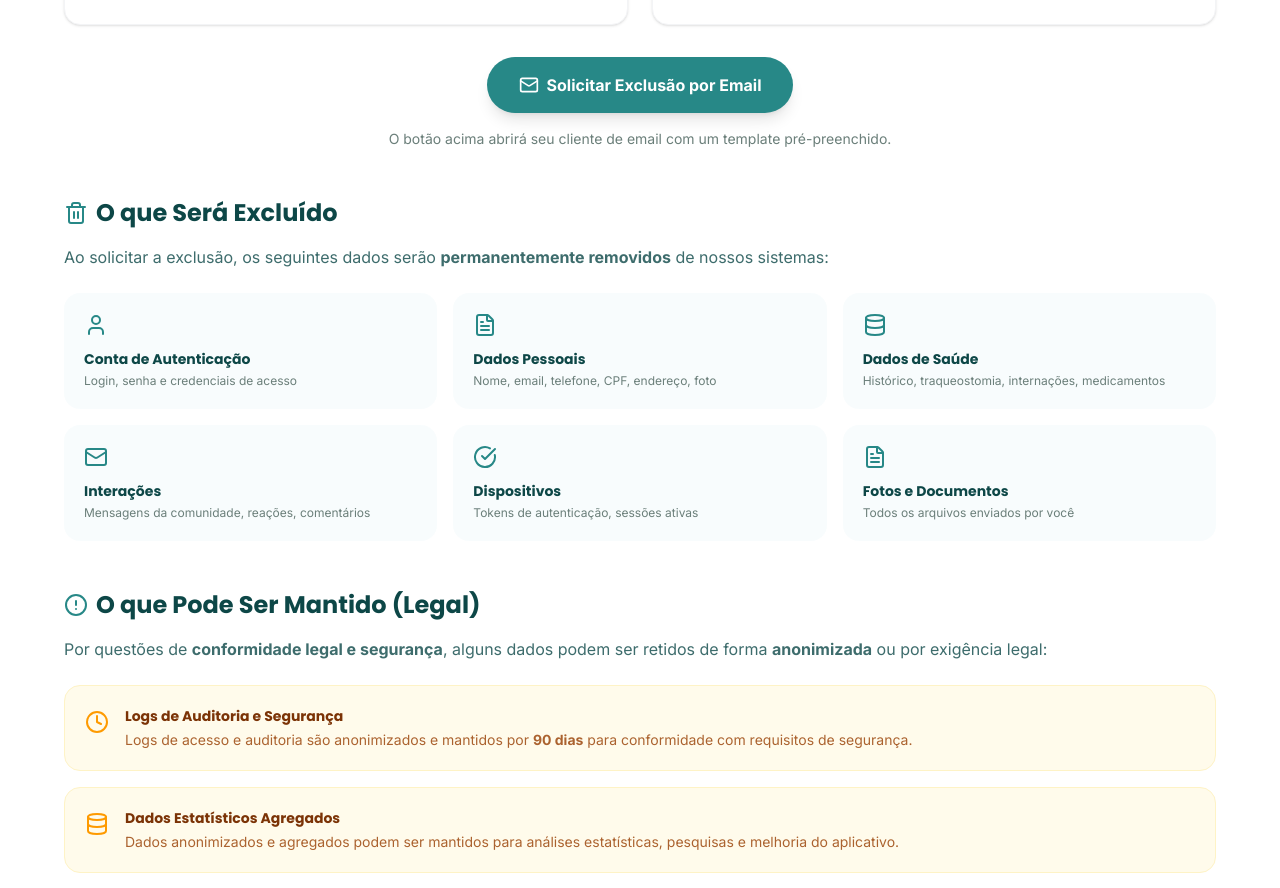
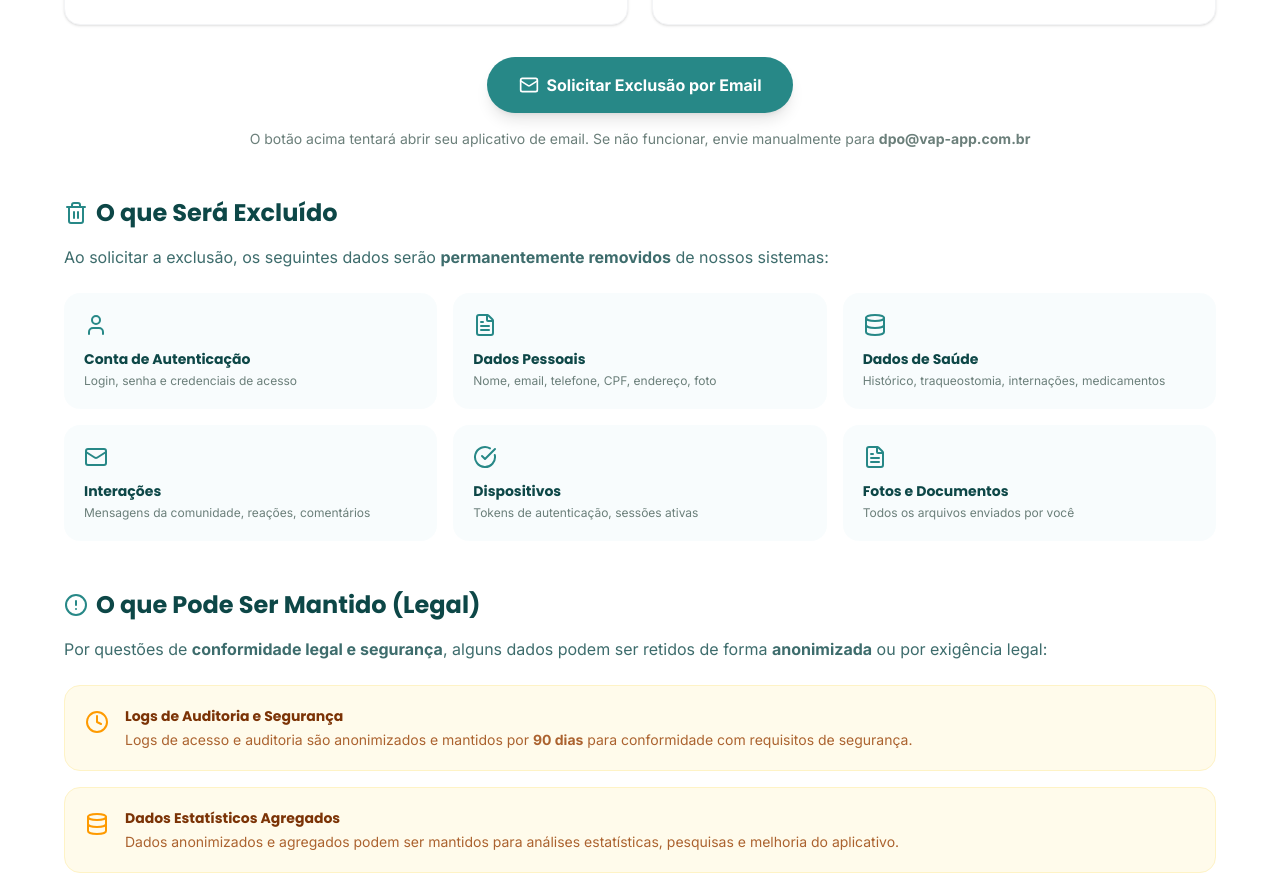
Before and after one commit to 1moldefer/ladingpage-vapapp-oficial, a Next.js app: page /exclusao-de-dados in a window 1280 px wide. Shown: the part 1061-1949 px from the top of the page. Built offline with nearby package versions, Linux system fonts and the light colour scheme.

Commit message:
fix(exclusao): add target=_blank to mailto links and fallback text

```diff
--- a/src/app/exclusao-de-dados/page.tsx
+++ b/src/app/exclusao-de-dados/page.tsx
@@ -107,7 +107,7 @@ Atenciosamente,
                   <div className="w-8 h-8 rounded-full bg-vap-teal text-white flex items-center justify-center font-bold flex-shrink-0">1</div>
                   <div>
                     <h3 className="font-bold text-vap-dark mb-2">Envie um Email</h3>
-                    <p className="text-sm text-vap-gray">Envie sua solicitação para: <a href={mailtoLink} className="text-vap-teal hover:underline font-medium">dpo@vap-app.com.br</a></p>
+                    <p className="text-sm text-vap-gray">Envie sua solicitação para: <a href={mailtoLink} target="_blank" rel="noopener noreferrer" className="text-vap-teal hover:underline font-medium">dpo@vap-app.com.br</a></p>
                   </div>
                 </div>
 
@@ -144,13 +144,15 @@ Atenciosamente,
               <div className="mt-8 text-center">
                 <a
                   href={mailtoLink}
+                  target="_blank"
+                  rel="noopener noreferrer"
                   className="inline-flex items-center gap-2 bg-vap-teal hover:bg-vap-teal-dark text-white px-8 py-4 rounded-full font-bold transition-all shadow-lg hover:shadow-xl hover:-translate-y-1"
                 >
                   <Mail size={20} />
                   Solicitar Exclusão por Email
                 </a>
                 <p className="text-sm text-vap-gray mt-4">
-                  O botão acima abrirá seu cliente de email com um template pré-preenchido.
+                  O botão acima tentará abrir seu aplicativo de email. Se não funcionar, envie manualmente para <strong>dpo@vap-app.com.br</strong>
                 </p>
               </div>
             </section>
@@ -288,6 +290,8 @@ Atenciosamente,
                 <div className="flex flex-col gap-3">
                   <a
                     href={mailtoLink}
+                    target="_blank"
+                    rel="noopener noreferrer"
                     className="inline-flex items-center justify-center gap-2 bg-vap-dark hover:bg-black text-white px-6 py-3 rounded-xl font-medium transition-colors"
                   >
                     <Mail size={18} />
```
